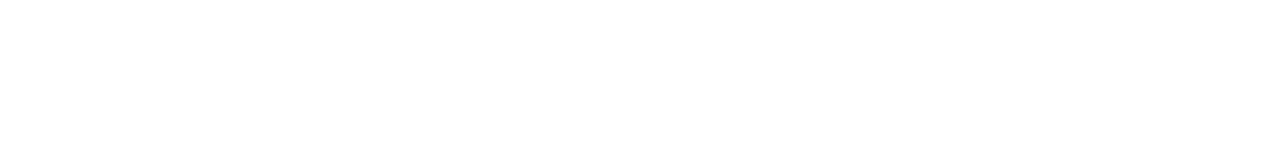
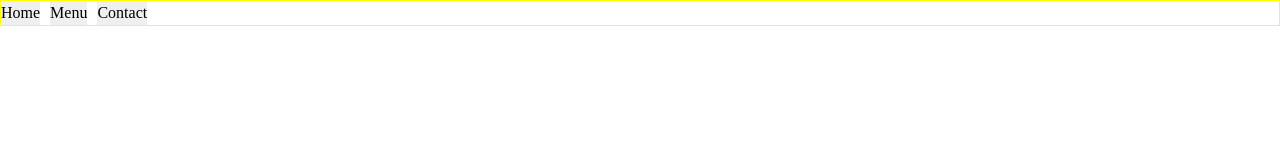
Before and after one commit to nickonyi/Restaurant-Website, a website built with webpack: page dist/index.html in a window 1280 px wide. Built offline with nearby package versions, Linux system fonts and the light colour scheme; files whose address does not match are found by name.

Commit message:
navigation bar

```diff
--- a/src/index.js
+++ b/src/index.js
@@ -1,3 +1,3 @@
-console.log("helllo");
-console.log("Wangwana");
-console.log("Big man wazuu");
+import initializeWebsite from "./website";
+
+initializeWebsite();
--- a/src/website.js
+++ b/src/website.js
@@ -0,0 +1,52 @@
+function createHeader() {
+    const header = document.createElement('header');
+    header.classList.add('header');
+    header.appendChild(createNav());
+
+
+    return header;
+}
+
+function createNav() {
+    const nav = document.createElement('nav');
+    nav.classList.add('nav');
+
+    const homeButton = document.createElement('button');
+    homeButton.classList.add('nav__button');
+    homeButton.textContent = 'Home';
+
+    const menuButton = document.createElement('button');
+    menuButton.classList.add('nav__button');
+    menuButton.textContent = 'Menu';
+
+    const contactButton = document.createElement('button');
+    contactButton.classList.add('nav__button');
+    contactButton.textContent = 'Contact';
+
+
+
+    nav.appendChild(homeButton);
+    nav.appendChild(menuButton);
+    nav.appendChild(contactButton);
+    return nav;
+}
+
+function setActiveButton(button) {
+    const buttons = document.querySelectorAll('.nav__button');
+    buttons.forEach(button => {
+        if (button !== this) {
+            button.classList.remove('active');
+        }
+    });
+    button.classList.add('nav__button--active');
+}
+
+
+
+function initializeWebsite() {
+    const content = document.getElementById('content');
+    content.appendChild(createHeader());
+
+}
+
+export default initializeWebsite;
```
Also changed, not shown: dist/index.html, dist/main.js, dist/style.css.
